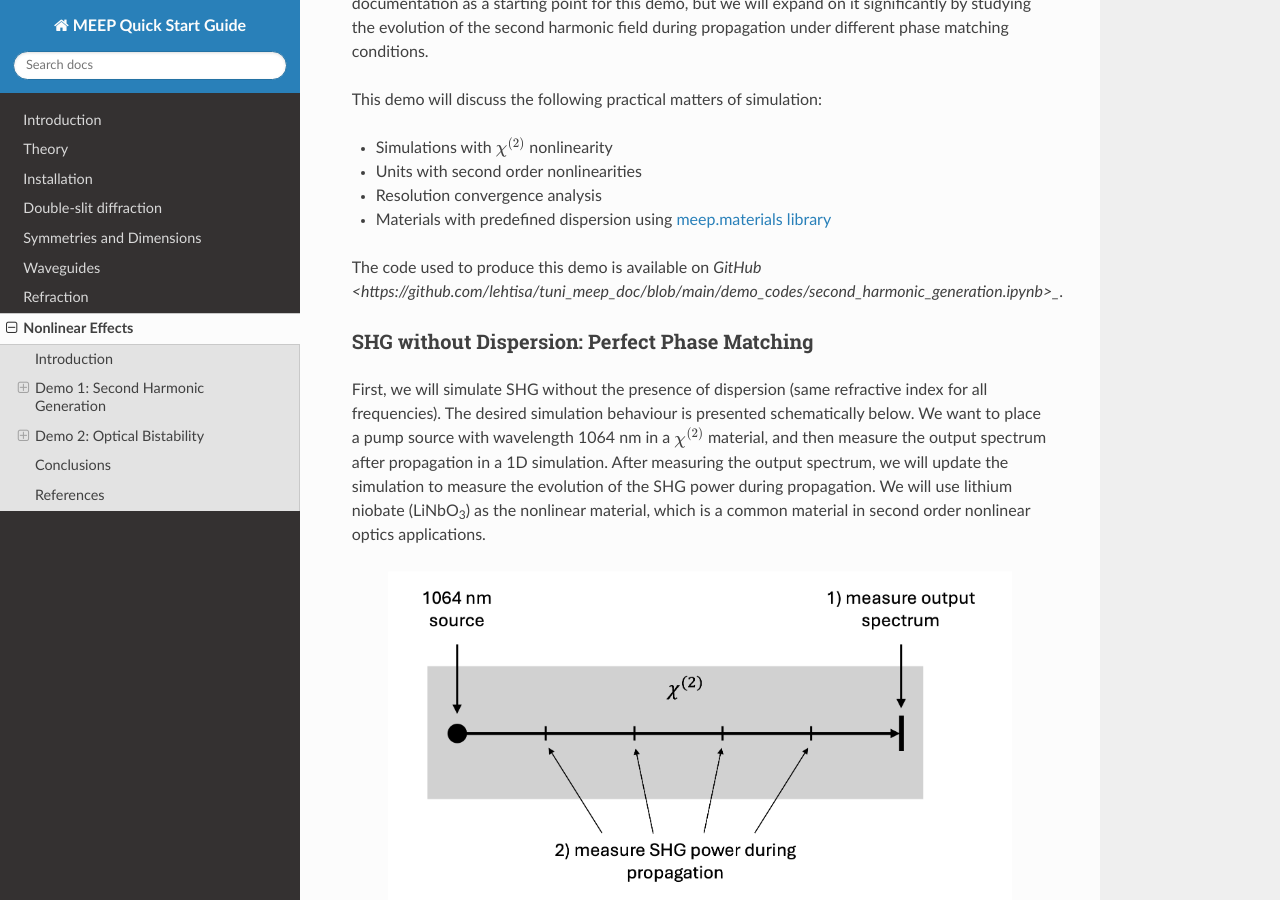
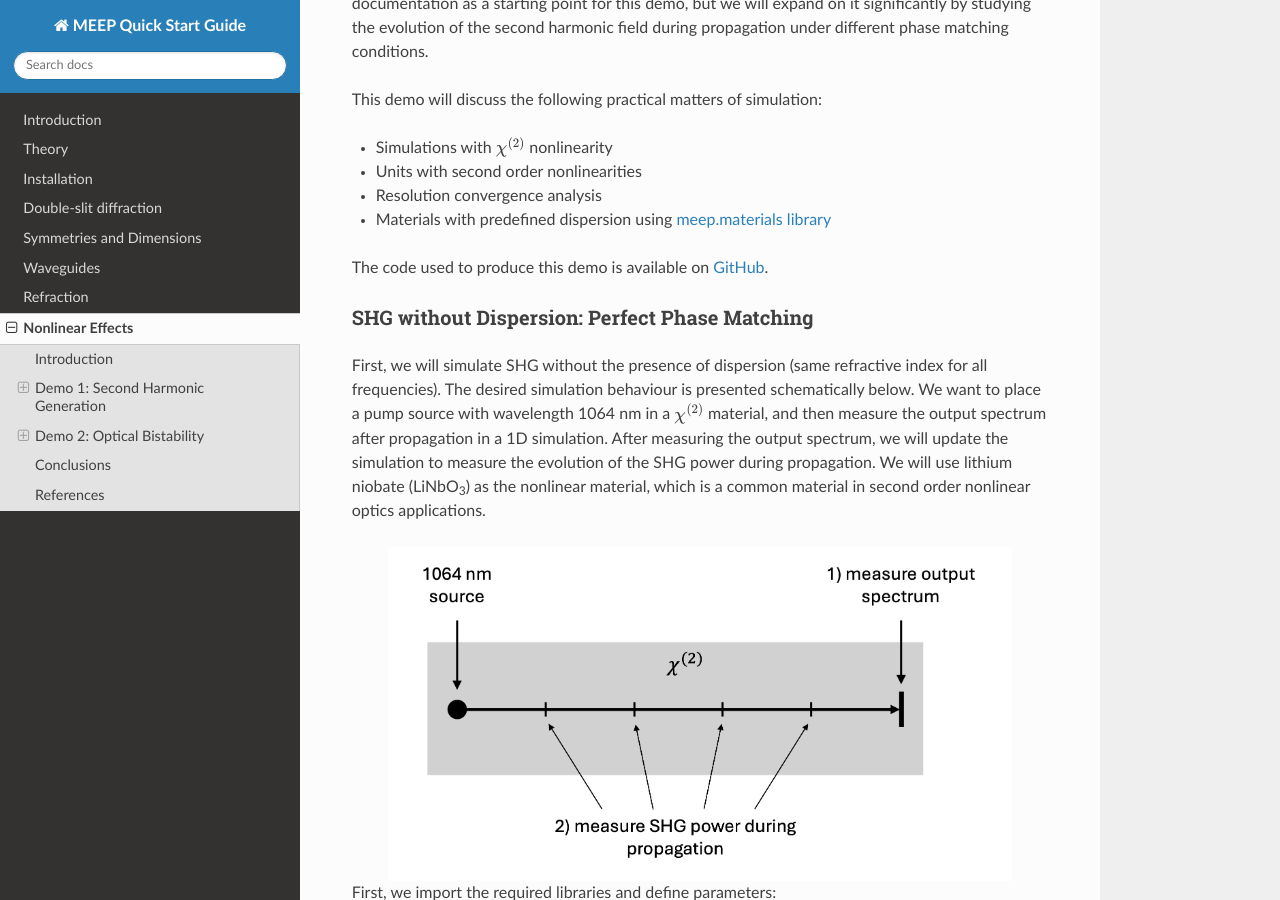
Before and after one commit to lehtisa/tuni_meep_doc, a Sphinx documentation site: the page built from docs/source/nonlinear_phenomena.rst, in a window 1280 px wide and 900 px high, scrolled down 1695 px. Built offline with Sphinx 7.4.7 and the Read the Docs theme 3.1.0, drawn with Linux system fonts in a browser that asks for light colours; pages that are not in the unit, such as notebooks, are missing from menus; some of the changed text lies outside the part shown.

Commit message:
Fix links

```diff
--- a/docs/source/nonlinear_phenomena.rst
+++ b/docs/source/nonlinear_phenomena.rst
@@ -62,7 +62,7 @@ This demo will discuss the following practical matters of simulation:
 - Resolution convergence analysis
 - Materials with predefined dispersion using `meep.materials library <https://meep.readthedocs.io/en/latest/Materials/>`_
 
-The code used to produce this demo is available on `GitHub <https://github.com/lehtisa/tuni_meep_doc/blob/main/demo_codes/second_harmonic_generation.ipynb>_`.
+The code used to produce this demo is available on `GitHub <https://github.com/lehtisa/tuni_meep_doc/blob/main/demo_codes/second_harmonic_generation.ipynb>`_.
 
 SHG without Dispersion: Perfect Phase Matching
 ----------------------------------------------
@@ -227,7 +227,7 @@ We can observe that without nonlinearities, there is only a single peak correspo
 
 We have chosen the parameters such that the SHG field has more than two orders of magnitude less power than the pump field. This means that we can safely use the undepleted pump assumption, which makes our treatment slightly simpler.
 
-So far, everything we have done follows closely the `example simulation on third harmonic generation <https://meep.readthedocs.io/en/latest/Python_Tutorials/Third_Harmonic_Generation/>`_ from the official documentation. Next, we will expand on the official example and study the evolution of the SHG field during propagation. We will place multiple monitors along the propagation length that measure the power at twice the initial frequency. Also, we will measure the initial pump power for reference. This is achieved by modifying the simulation function as follows. The new parameter :code:`flux_spectrum` determines whether the output spectrum or evolution of SHG field is measured and returned. We have written explicitly only those parts of the function that are modified. The full simulation script is available on `GitHub <https://github.com/lehtisa/tuni_meep_doc/blob/main/demo_codes/second_harmonic_generation.ipynb>_`.
+So far, everything we have done follows closely the `example simulation on third harmonic generation <https://meep.readthedocs.io/en/latest/Python_Tutorials/Third_Harmonic_Generation/>`_ from the official documentation. Next, we will expand on the official example and study the evolution of the SHG field during propagation. We will place multiple monitors along the propagation length that measure the power at twice the initial frequency. Also, we will measure the initial pump power for reference. This is achieved by modifying the simulation function as follows. The new parameter :code:`flux_spectrum` determines whether the output spectrum or evolution of SHG field is measured and returned. We have written explicitly only those parts of the function that are modified. The full simulation script is available on `GitHub <https://github.com/lehtisa/tuni_meep_doc/blob/main/demo_codes/second_harmonic_generation.ipynb>`_.
 
 .. code-block:: python
 
@@ -709,7 +709,7 @@ This demo will discuss the following practical matters of simulation:
 - Simulations with :math:`\chi^{(3)}` nonlinearity
 - Making a simulation with highly customized dynamics: we use a source whose behaviour is automatically determined by the output intensity
 
-The code used to produce this demo is available on `GitHub <https://github.com/lehtisa/tuni_meep_doc/blob/main/demo_codes/optical_bistability.ipynb>_`.
+The code used to produce this demo is available on `GitHub <https://github.com/lehtisa/tuni_meep_doc/blob/main/demo_codes/optical_bistability.ipynb>`_.
 
 Theory of Optical Bistability
 -----------------------------
```
